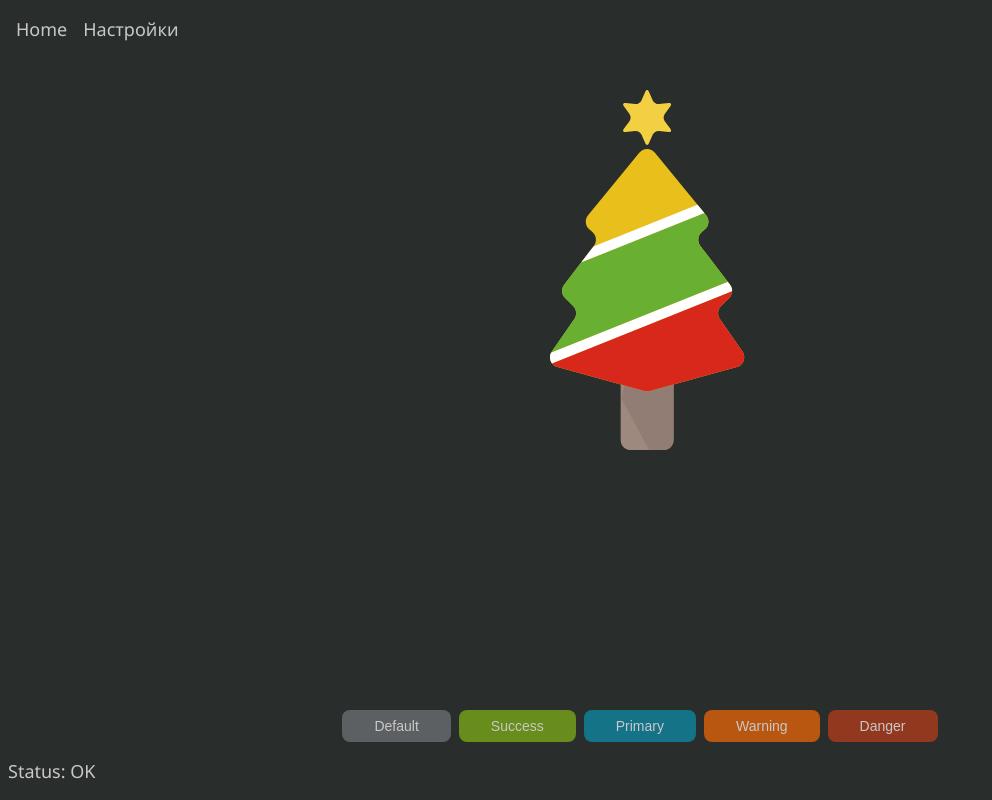
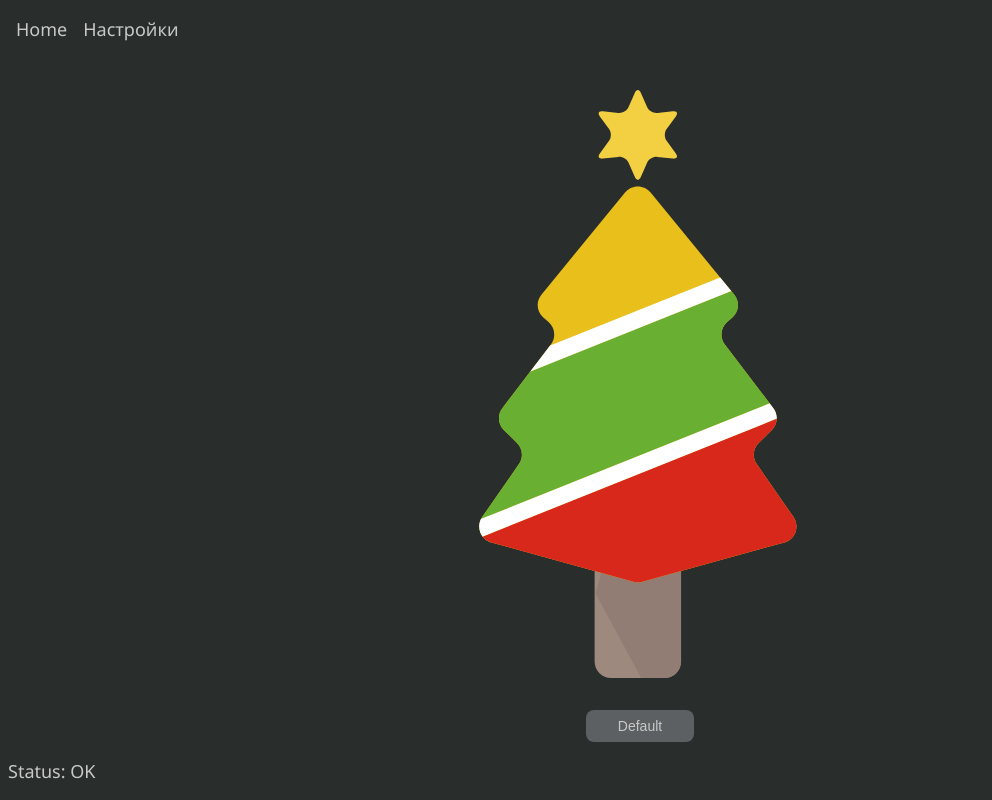
Before and after one commit to vres271/sosna, an Angular app: page / in a window 1280 px wide. Shown: the whole page, without its empty margins (0-992 px from the left). Built offline with nearby package versions, Linux system fonts and the light colour scheme.

Commit message:
Tlka zbs

```diff
--- a/src/app/pages/home/home.component.html
+++ b/src/app/pages/home/home.component.html
@@ -1,12 +1,12 @@
 <div class="flex column" style="height: 100%">
     <div class="flex row grow-1 gap-2 center p-4">
-        <div style="background: url(favicon.svg); height: 100%; width: 30%; background-size: contain; background-repeat: no-repeat;" ></div>
+        <div class="sosna-logo" ></div>
     </div>
     <div class="flex row gap-2  center">
         <ui-button role="default">Default</ui-button>
-        <ui-button role="success">Success</ui-button>
-        <ui-button role="primary">Primary</ui-button>
+        <!-- <ui-button role="success">Success</ui-button> -->
+        <!-- <ui-button role="primary">Primary</ui-button>
         <ui-button role="warning">Warning</ui-button>
-        <ui-button role="danger" label="Danger"></ui-button>
+        <ui-button role="danger" label="Danger"></ui-button> -->
     </div>
 </div>
--- a/src/app/pages/home/home.component.ts
+++ b/src/app/pages/home/home.component.ts
@@ -6,6 +6,17 @@ import { ButtonComponent } from '../../ui/button/button.component';
   standalone: true,
   imports: [ButtonComponent],
   templateUrl: './home.component.html',
+  styles: `
+    .sosna-logo {
+      background: url("/favicon.svg");
+      height: 100%;
+      width: 100%;
+      background-size: contain;
+      background-repeat: no-repeat;
+      background-repeat: no-repeat;
+      background-position: center center;
+    }
+  `
 })
 export class HomeComponent {
 
```
Also changed, not shown: public/favicon.svg.
